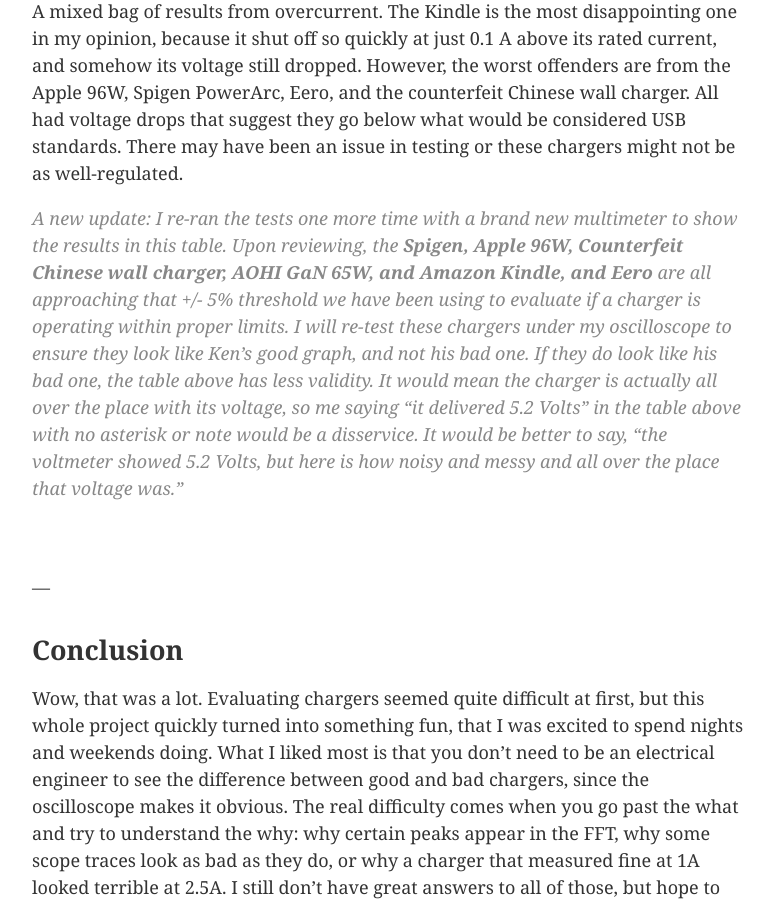
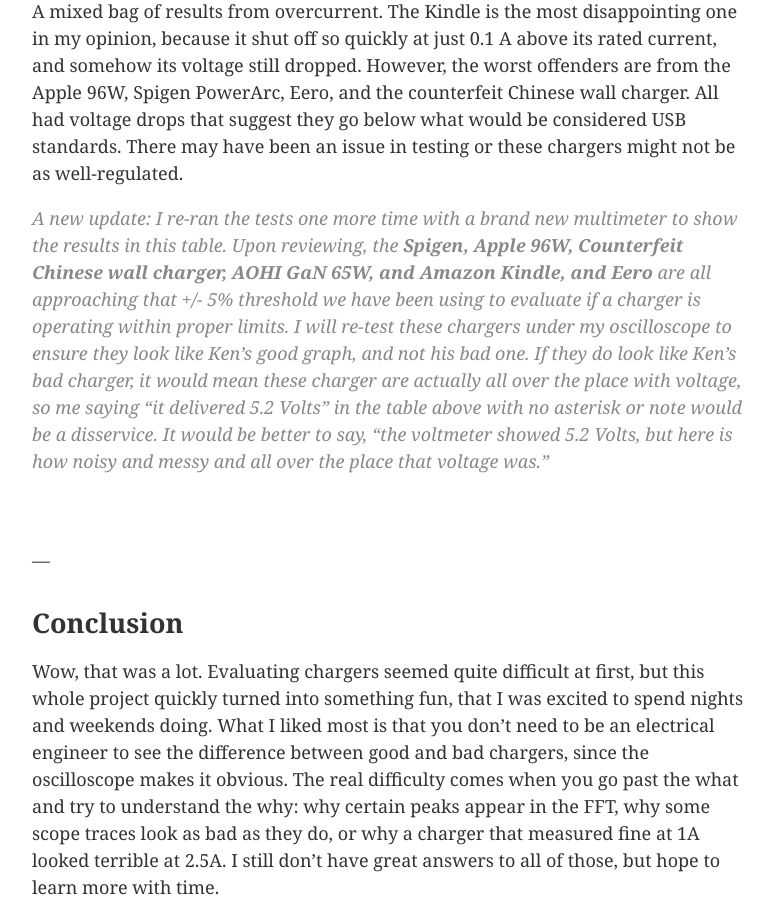
Before and after one commit to 0sps/sull1van.com, a Jekyll site: the page built from _posts/2026-01-19-a-dozen-chargers-in-the-lab.md, in a window 1280 px wide and 900 px high, scrolled down 13481 px. Shown: the whole window, without its empty margins (248-1022 px from the left). Built offline with Jekyll 4.4.1, drawn with Linux system fonts in a browser that asks for light colours.

Commit message:
Update 2026-01-19-a-dozen-chargers-in-the-lab.md

```diff
--- a/_posts/2026-01-19-a-dozen-chargers-in-the-lab.md
+++ b/_posts/2026-01-19-a-dozen-chargers-in-the-lab.md
@@ -1673,7 +1673,7 @@
 A mixed bag of results from overcurrent. The Kindle is the most disappointing one in my opinion, because it shut off so quickly at just 0.1 A above its rated current, and somehow its voltage still dropped. However, the worst offenders are from the Apple 96W, Spigen PowerArc, Eero, and the counterfeit Chinese wall charger. All had voltage drops that suggest they go below what would be considered USB standards. There may have been an issue in testing or these chargers might not be as well-regulated.
 
 <span style="color: #888; font-style: italic;">
-A new update: I re-ran the tests one more time with a brand new multimeter to show the results in this table. Upon reviewing, the **Spigen, Apple 96W, Counterfeit Chinese wall charger, AOHI GaN 65W, and Amazon Kindle, and Eero** are all approaching that +/- 5% threshold we have been using to evaluate if a charger is operating within proper limits. I will re-test these chargers under my oscilloscope to ensure they look like Ken's good graph, and not his bad one. If they do look like his bad one, the table above has less validity. It would mean the charger is actually all over the place with its voltage, so me saying *"it delivered 5.2 Volts"* in the table above with no asterisk or note would be a disservice. It would be better to say, *"the voltmeter showed 5.2 Volts, but here is how noisy and messy and all over the place that voltage was."* </span>
+A new update: I re-ran the tests one more time with a brand new multimeter to show the results in this table. Upon reviewing, the **Spigen, Apple 96W, Counterfeit Chinese wall charger, AOHI GaN 65W, and Amazon Kindle, and Eero** are all approaching that +/- 5% threshold we have been using to evaluate if a charger is operating within proper limits. I will re-test these chargers under my oscilloscope to ensure they look like Ken's good graph, and not his bad one. If they do look like Ken's bad charger, it would mean these charger are actually all over the place with voltage, so me saying *"it delivered 5.2 Volts"* in the table above with no asterisk or note would be a disservice. It would be better to say, *"the voltmeter showed 5.2 Volts, but here is how noisy and messy and all over the place that voltage was."* </span>
 
 
 
```
